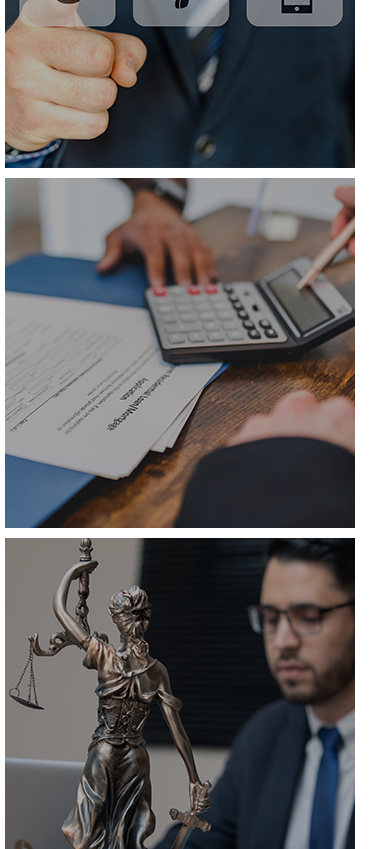
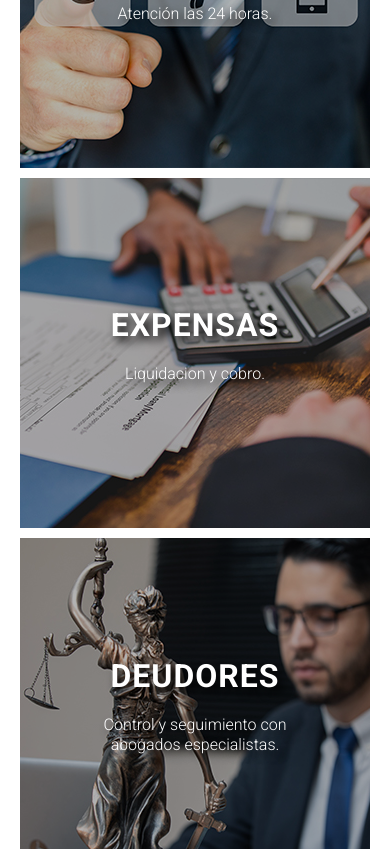
Before and after one commit to Norgito/consorciosdp, a plain HTML site: page index.html in a window 390 px wide. Shown: the part 689-1538 px from the top of the page. Drawn offline with nearby package versions, Linux system fonts and the light colour scheme.

Commit message:
Index Mobile Fix

```diff
--- a/css/style.css
+++ b/css/style.css
@@ -17,6 +17,26 @@ h1{
   body {
     text-align: center !important;
   }
+
+  .container .box .text h2{
+    position: relative;
+    color: white;
+    font-size: 2rem;
+    text-transform: uppercase;
+    margin-bottom: 0;
+    letter-spacing: 1px;
+    transition: .5s;
+    transition-timing-function: linear;
+    transform: translateY(-10px);
+  }
+
+  .box{
+    margin: 0 auto !important;
+  }
+
+
+
+
 }
 
 /*.menu-bar{
@@ -25,6 +45,7 @@ h1{
 
 .col-xs-12{
   padding: 5px !important;
+  margin: 0 auto !important;
 }
 
 
@@ -91,7 +112,7 @@ h1{
   left: -150%;
   width: 120%;
   height: 100%;
-  background-color: rgba(0, 0, 0, 0.7);
+  background-color: rgba(0, 0, 0, 0.5);
   transform: skewX(-30deg);
   transition: .5s;
 }
@@ -178,7 +199,7 @@ h1{
   text-transform: uppercase;
   margin-bottom: 0;
   letter-spacing: 1px;
-  opacity: 0;
+  opacity: 1;
   transition: .5s;
   transition-timing-function: linear;
   transform: translateY(-10px);
@@ -192,7 +213,7 @@ h1{
 
 .container .box .text p{
   line-height: 1.2;
-  opacity: 0;
+  opacity: 1;
   transform:translateY(10px);
   transition: .5s;
   transition-timing-function: linear;
```
